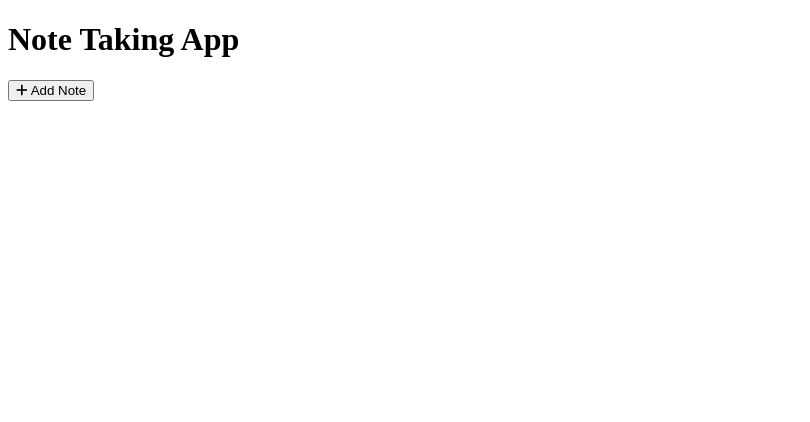
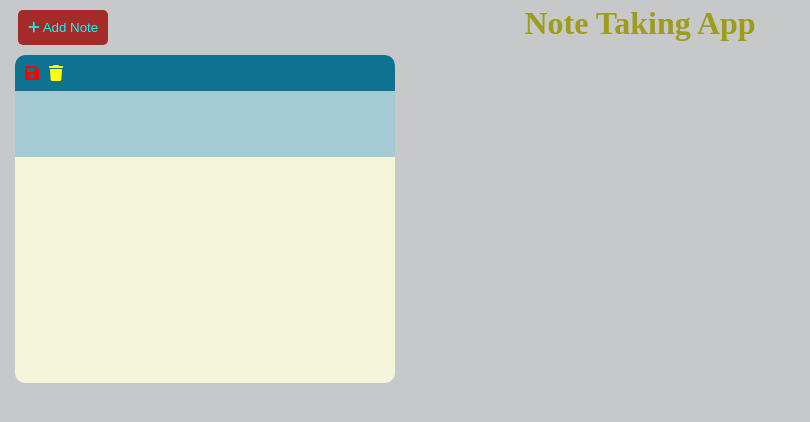
Before and after one commit to Anjesh23/ToDo-Application, a plain HTML site: page index.html in a window 1280 px wide. Both pictures are taken after a click on the button "Add Note". Shown: the whole page, without its empty margins (0-810 px from the left). Drawn offline with Linux system fonts and the light colour scheme.

Commit message:
final commit

```diff
--- a/index.html
+++ b/index.html
@@ -1,10 +1,10 @@
 <!DOCTYPE html>
 <html lang="en">
   <head>
-    <meta charset="UTF-8">
-    <meta name="viewport" content="width=device-width, initial-scale=1.0">
+    <meta charset="UTF-8" />
+    <meta name="viewport" content="width=device-width, initial-scale=1.0" />
     <title>ToDo Application</title>
-    <link rel="stylesheet" href="./style.css" class="rel">
+    <link rel="stylesheet" href="./style.css" />
   </head>
 
   <body>
@@ -12,16 +12,17 @@
       <div class="heading">
         <h1>Note Taking App</h1>
       </div>
+
       <button id="addBtn">
         <i class="fas fa-plus"></i>
         Add Note
       </button>
     </div>
-    <div id="main">
-
-    </div>
-    <script src="https://kit.fontawesome.com/bf520e6492.js"
-    crossorigin="anonymous"></script>
+    <div id="main"></div>
+    <script
+      src="https://kit.fontawesome.com/bf520e6492.js"
+      crossorigin="anonymous"
+    ></script>
     <script src="./script.js"></script>
   </body>
 </html>
--- a/script.js
+++ b/script.js
@@ -0,0 +1,95 @@
+const addBtn = document.querySelector("#addBtn");
+const main = document.querySelector("#main");
+
+addBtn.addEventListener("click", function () {
+    addNote();
+});
+
+// Save button function
+const saveNotes = () => {
+
+    // Select content textareas
+    const notes =
+        document.querySelectorAll(".note .content");
+
+    // Select title textareas
+    const titles =
+        document.querySelectorAll(".note .title");
+
+    const data = [];
+
+    notes.forEach((note, index) => {
+        const content = note.value;
+        const title = titles[index].value;
+        console.log(title);
+        if (content.trim() !== "") {
+            data.push({ title, content });
+        }
+    });
+
+    const titlesData =
+        data.map((item) => item.title);
+    console.log(titlesData);
+    localStorage.setItem(
+        "titles", JSON.stringify(titlesData));
+
+    const contentData =
+        data.map((item) => item.content);
+    localStorage.setItem(
+        "notes", JSON.stringify(contentData));
+};
+
+// Addnote button function
+const addNote = (text = "", title = "") => {
+    const note = document.createElement("div");
+    note.classList.add("note");
+    note.innerHTML = `
+    <div class="icons">
+         <i class="save fas fa-save"
+             style="color:red">
+         </i>
+         <i class="trash fas fa-trash"
+             style="color:yellow">
+         </i>
+    </div>
+    <div class="title-div">
+        <textarea class="title"
+            placeholder="Write the title ...">${title}
+        </textarea>
+    </div>
+    <textarea class="content"
+        placeholder="Note down your thoughts ...">${text}
+    </textarea>
+    `;
+    function handleTrashClick() {
+        note.remove();
+        saveNotes();
+    }
+    function handleSaveClick() {
+        saveNotes();
+    }
+    const delBtn = note.querySelector(".trash");
+    const saveButton = note.querySelector(".save");
+    const textareas = note.querySelectorAll("textarea");
+
+    delBtn.addEventListener("click", handleTrashClick);
+    saveButton.addEventListener("click", handleSaveClick);
+    main.appendChild(note);
+    saveNotes();
+};
+
+// Loading all the notes those are saved in the localstorage
+function loadNotes() {
+
+    const titlesData =
+        JSON.parse(localStorage.getItem("titles")) || [];
+    const contentData =
+        JSON.parse(localStorage.getItem("notes")) || [];
+
+    for (let i = 0;
+        i < Math.max(
+            titlesData.length, contentData.length); i++) {
+        addNote(contentData[i], titlesData[i]);
+    }
+}
+loadNotes();
--- a/style.css
+++ b/style.css
@@ -0,0 +1,90 @@
+* {
+  padding: 0;
+  margin: 0;
+  box-sizing: border-box;
+}
+#main {
+  width: 100%;
+  min-height: 100vh;
+  padding-bottom: 50px;
+  background-color: rgb(198, 200, 201);
+  display: flex;
+  flex-wrap: wrap;
+}
+
+#addBtn {
+  position: fixed;
+  left: 18px;
+  top: 10px;
+  background-color: brown;
+  color: aqua;
+  padding: 10px;
+  border: 0;
+  outline: 0;
+  border-radius: 5px;
+}
+
+.btn {
+  display: flex;
+  justify-content: center;
+  align-items: center;
+  background-color: #81ecec;
+  margin-top: 0px;
+}
+
+.note {
+  width: 380px;
+  height: 260px;
+  background-color: white;
+  margin: 15px;
+  margin-top: 55px;
+  border-radius: 10px;
+  margin: left 20px;
+  margin-bottom: 30px;
+}
+
+.icons {
+  width: 100%;
+  background-color: #0d7390;
+  color: white;
+  padding: 5px;
+  display: flex;
+  justify-content: start;
+  border-radius: 10px 10px 0px 0px;
+}
+
+.icons i {
+  padding: 5px;
+  cursor: pointer;
+}
+
+.note textarea {
+  border: none;
+  width: 100%;
+  height: 87%;
+  resize: none;
+  padding: 10px;
+  font-size: 18px;
+  border-radius: 15px;
+  background-color: beige;
+  border-radius: 0px 0px 10px 10px;
+}
+
+.title-div textarea {
+  border-radius: 0px 0px 0px 0px;
+  margin-bottom: -4px;
+  background-color: #a4cad4;
+  font-weight: bolder;
+  font-size: x-large;
+}
+
+.heading {
+  position: fixed;
+  margin-top: 46px;
+  color: rgb(157, 157, 27);
+}
+
+.note textarea:focus {
+  border: 0;
+  outline: 0;
+}
```
Lines whose indentation alone changed are shown as unchanged.
